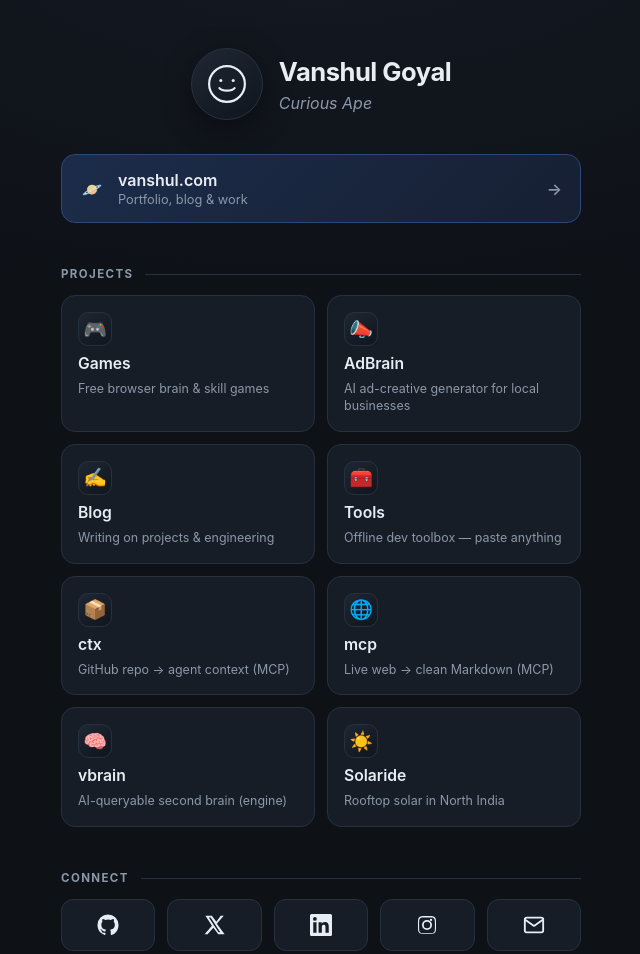
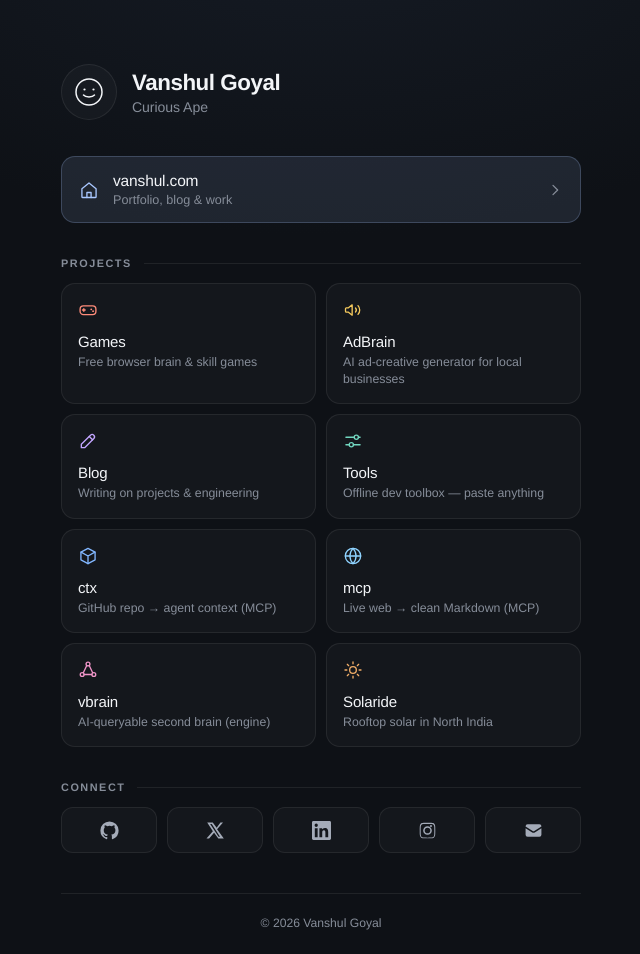
Before and after one commit to vanshulgoyal101/vanshul-links, a website: page index.html in a window 1280 px wide. Shown: the top 954 px of the page, without its empty margins (319-959 px from the left). Drawn offline with Linux system fonts and the light colour scheme.

Commit message:
icon updates

```diff
--- a/index.html
+++ b/index.html
@@ -127,28 +127,33 @@
   <style>
     :root {
       --bg: #0e1116;
-      --bg-grad-1: #141a24;
-      --card: #171d27;
-      --card-hover: #1e2733;
-      --border: #263140;
-      --text: #e8edf4;
-      --muted: #8b98a9;
-      --accent: #6ea8fe;
-      --ring: rgba(110, 168, 254, 0.35);
+      --glow: #161c26;
+      --surface: rgba(255, 255, 255, 0.026);
+      --surface-hover: rgba(255, 255, 255, 0.058);
+      --hairline: rgba(255, 255, 255, 0.075);
+      --hairline-hover: rgba(255, 255, 255, 0.18);
+      --text: #f3f5f8;
+      --muted: #868d99;
+      --icon: #a4abb8;
+      --accent: #a9c7ff;
+      --accent-soft: rgba(169, 199, 255, 0.11);
+      --ring: rgba(243, 245, 248, 0.32);
+      --radius: 14px;
     }
     * { box-sizing: border-box; margin: 0; padding: 0; }
     html { -webkit-text-size-adjust: 100%; text-size-adjust: 100%; }
     body {
-      font-family: -apple-system, BlinkMacSystemFont, "Segoe UI", Roboto, Helvetica, Arial, sans-serif;
+      font-family: "Avenir Next", "Helvetica Neue", Helvetica, Arial, sans-serif;
       color: var(--text);
       background:
-        radial-gradient(1200px 600px at 50% -10%, var(--bg-grad-1), transparent 70%),
+        radial-gradient(900px 520px at 50% -12%, var(--glow), transparent 68%),
         var(--bg);
       min-height: 100dvh;
       display: flex;
       justify-content: center;
-      padding: calc(48px + env(safe-area-inset-top)) 20px calc(48px + env(safe-area-inset-bottom));
+      padding: calc(64px + env(safe-area-inset-top)) 20px calc(56px + env(safe-area-inset-bottom));
       -webkit-font-smoothing: antialiased;
+      text-rendering: optimizeLegibility;
     }
     main {
       width: 100%;
@@ -157,128 +162,142 @@
       flex-direction: column;
       align-items: center;
     }
-    .head { display: flex; align-items: center; gap: 16px; }
+    .head { display: flex; align-items: center; gap: 15px; align-self: flex-start; }
     .head-text { display: flex; flex-direction: column; }
     .avatar {
-      width: 72px; height: 72px;
+      width: 56px; height: 56px;
       border-radius: 50%;
       display: grid; place-items: center;
-      font-size: 40px;
-      background: linear-gradient(145deg, #1e2733, #10151d);
-      border: 1px solid var(--border);
-      box-shadow: 0 8px 30px rgba(0,0,0,0.4);
+      color: var(--text);
+      background: var(--surface);
+      border: 1px solid var(--hairline);
       -webkit-user-select: none;
       user-select: none;
       flex: 0 0 auto;
     }
+    .avatar svg { width: 32px; height: 32px; display: block; }
     h1 {
-      margin-top: 0;
-      font-size: 1.6rem;
-      letter-spacing: -0.02em;
+      font-size: 1.4rem;
+      font-weight: 600;
+      letter-spacing: -0.021em;
     }
     .tagline {
-      margin-top: 6px;
+      margin-top: 3px;
       color: var(--muted);
-      font-size: 1rem;
-      font-style: italic;
+      font-size: .88rem;
+      letter-spacing: -0.005em;
     }
     .links {
       width: 100%;
-      margin-top: 34px;
+      margin-top: 36px;
       display: flex;
       flex-direction: column;
-      gap: 14px;
     }
     .link {
       display: flex;
       align-items: center;
       gap: 14px;
-      padding: 15px 18px;
-      background: var(--card);
-      border: 1px solid var(--border);
-      border-radius: 14px;
+      padding: 15px 17px;
+      background: var(--surface);
+      border: 1px solid var(--hairline);
+      border-radius: var(--radius);
       color: var(--text);
       text-decoration: none;
-      font-weight: 600;
-      font-size: 1rem;
-      transition: transform .15s ease, background .15s ease, border-color .15s ease;
+      font-weight: 550;
+      font-size: .97rem;
+      letter-spacing: -0.01em;
+      transition: background .18s ease, border-color .18s ease;
     }
-    .link .icon { flex: 0 0 24px; height: 24px; display: grid; place-items: center; color: var(--accent); }
-    .link .icon svg { width: 22px; height: 22px; display: block; }
+    .link .icon { flex: 0 0 20px; height: 20px; color: var(--icon); transition: color .18s ease; }
+    .link .icon svg { width: 20px; height: 20px; display: block; }
     .link .label { flex: 1; }
-    .link .sub { display: block; font-weight: 400; font-size: .8rem; color: var(--muted); margin-top: 2px; }
-    .link .chevron { color: var(--muted); flex: 0 0 auto; transition: transform .15s ease; }
+    .link .sub { display: block; font-weight: 400; font-size: .79rem; color: var(--muted); margin-top: 3px; letter-spacing: 0; }
+    .link .chevron { color: var(--muted); flex: 0 0 auto; display: block; transition: transform .18s ease, color .18s ease; }
+    .link .chevron svg { width: 16px; height: 16px; display: block; }
     @media (hover: hover) {
-      .link:hover { background: var(--card-hover); border-color: var(--accent); transform: translateY(-2px); }
+      .link:hover { background: var(--surface-hover); border-color: var(--hairline-hover); }
+      .link:hover .icon, .link:hover .chevron { color: var(--text); }
       .link:hover .chevron { transform: translateX(3px); }
     }
-    .link:active { transform: translateY(0) scale(.99); }
-    .link:focus-visible { outline: none; box-shadow: 0 0 0 3px var(--ring); border-color: var(--accent); }
-    .featured {
-      background: linear-gradient(135deg, #1b2c4a, #172033);
-      border-color: #2c477a;
-    }
-    .section { width: 100%; margin-top: 30px; }
+    .link:active { background: var(--surface-hover); }
+    .link:focus-visible { outline: none; box-shadow: 0 0 0 2px var(--ring); border-color: transparent; }
+    .featured { background: var(--accent-soft); border-color: rgba(169, 199, 255, 0.22); }
+    .featured .icon { color: var(--accent); }
+    .section { width: 100%; margin-top: 34px; }
     .section-label {
       display: flex; align-items: center; gap: 12px;
-      color: var(--muted); font-size: .72rem; font-weight: 700;
-      letter-spacing: .12em; text-transform: uppercase; margin-bottom: 14px;
+      color: var(--muted); font-size: .68rem; font-weight: 600;
+      letter-spacing: .14em; text-transform: uppercase; margin-bottom: 14px;
     }
-    .section-label::after { content: ""; flex: 1; height: 1px; background: var(--border); }
-    .grid { display: grid; grid-template-columns: repeat(2, 1fr); gap: 12px; }
+    .section-label::after { content: ""; flex: 1; height: 1px; background: var(--hairline); }
+    .grid { display: grid; grid-template-columns: repeat(2, 1fr); gap: 10px; }
     .card {
-      display: flex; flex-direction: column; gap: 8px;
-      padding: 16px; background: var(--card); border: 1px solid var(--border);
-      border-radius: 14px; color: var(--text); text-decoration: none;
-      transition: transform .15s ease, background .15s ease, border-color .15s ease;
+      display: flex; flex-direction: column;
+      padding: 16px 16px 15px; background: var(--surface); border: 1px solid var(--hairline);
+      border-radius: var(--radius); color: var(--text); text-decoration: none;
+      transition: background .18s ease, border-color .18s ease;
     }
-    .card .icon {
-      width: 34px; height: 34px; border-radius: 10px; display: grid; place-items: center;
-      font-size: 19px; background: linear-gradient(145deg, #1e2733, #10151d);
-      border: 1px solid var(--border); color: var(--accent);
+    .card .icon { color: var(--icon); height: 20px; margin-bottom: 13px; transition: color .18s ease; }
+    .card .icon svg { width: 20px; height: 20px; display: block; }
+    .card:nth-child(1) .icon { color: #ff8c7a; }
+    .card:nth-child(2) .icon { color: #f4c95d; }
+    .card:nth-child(3) .icon { color: #c3a6ff; }
+    .card:nth-child(4) .icon { color: #72d7c0; }
+    .card:nth-child(5) .icon { color: #82b7ff; }
+    .card:nth-child(6) .icon { color: #8fd3ff; }
+    .card:nth-child(7) .icon { color: #f095c8; }
+    .card:nth-child(8) .icon { color: #f2ae68; }
+    .card .label { font-weight: 550; font-size: .94rem; letter-spacing: -0.01em; }
+    .card .sub { font-weight: 400; font-size: .77rem; color: var(--muted); line-height: 1.4; margin-top: 4px; }
+    @media (hover: hover) {
+      .card:hover { background: var(--surface-hover); border-color: var(--hairline-hover); }
+      .card:hover .icon { color: var(--text); }
     }
-    .card .icon svg { width: 19px; height: 19px; display: block; }
-    .card .label { font-weight: 600; font-size: .98rem; }
-    .card .sub { font-weight: 400; font-size: .78rem; color: var(--muted); line-height: 1.35; }
+    .card:active { background: var(--surface-hover); }
+    .card:focus-visible { outline: none; box-shadow: 0 0 0 2px var(--ring); border-color: transparent; }
+    .socials { display: flex; gap: 10px; }
+    .social {
+      flex: 1 1 0; height: 46px; display: grid; place-items: center;
+      background: var(--surface); border: 1px solid var(--hairline); border-radius: 12px;
+      color: var(--icon);
+      transition: background .18s ease, border-color .18s ease, color .18s ease;
+    }
+    .social svg { width: 19px; height: 19px; display: block; }
     @media (hover: hover) {
-      .card:hover { background: var(--card-hover); border-color: var(--accent); transform: translateY(-2px); }
+      .social:hover { background: var(--surface-hover); border-color: var(--hairline-hover); color: var(--text); }
     }
-    .card:active { transform: translateY(0) scale(.99); }
-    .card:focus-visible { outline: none; box-shadow: 0 0 0 3px var(--ring); border-color: var(--accent); }
-    .socials { display: flex; gap: 12px; }
-    .social {
-      flex: 1 1 0; height: 52px; display: grid; place-items: center;
-      background: var(--card); border: 1px solid var(--border); border-radius: 12px;
-      color: var(--text);
-      transition: transform .15s ease, background .15s ease, border-color .15s ease;
-    }
-    .social svg { width: 22px; height: 22px; display: block; }
-    @media (hover: hover) {
-      .social:hover { background: var(--card-hover); border-color: var(--accent); color: var(--accent); transform: translateY(-2px); }
-    }
-    .social:active { transform: translateY(0) scale(.97); }
-    .social:focus-visible { outline: none; box-shadow: 0 0 0 3px var(--ring); border-color: var(--accent); }
+    .social:active { background: var(--surface-hover); }
+    .social:focus-visible { outline: none; box-shadow: 0 0 0 2px var(--ring); border-color: transparent; }
     @media (prefers-reduced-motion: reduce) {
       * { animation-duration: .001ms !important; transition-duration: .001ms !important; }
-      .link:hover, .card:hover, .social:hover { transform: none; }
+      .link:hover .chevron { transform: none; }
     }
     footer {
+      width: 100%;
       margin-top: 40px;
+      padding-top: 22px;
+      border-top: 1px solid var(--hairline);
       color: var(--muted);
-      font-size: .8rem;
+      font-size: .76rem;
       text-align: center;
     }
     footer a { color: var(--muted); }
+    @media (max-width: 480px) {
+      body { padding-left: 16px; padding-right: 16px; }
+      .links { margin-top: 32px; }
+      .link { padding: 14px 15px; }
+      .card { padding-left: 14px; padding-right: 14px; }
+    }
   </style>
 </head>
 <body>
   <main>
     <header class="head">
       <div class="avatar" aria-hidden="true">
-        <svg viewBox="0 0 64 64" width="44" height="44" fill="none" stroke="#e8edf4" stroke-width="3.2" stroke-linecap="round">
+        <svg viewBox="0 0 64 64" fill="none" stroke="currentColor" stroke-width="3" stroke-linecap="round">
           <circle cx="32" cy="32" r="26"/>
-          <circle cx="23" cy="27" r="2.2" fill="#e8edf4" stroke="none"/>
-          <circle cx="41" cy="27" r="2.2" fill="#e8edf4" stroke="none"/>
+          <circle cx="23" cy="27" r="2.2" fill="currentColor" stroke="none"/>
+          <circle cx="41" cy="27" r="2.2" fill="currentColor" stroke="none"/>
           <path d="M21 38c4 5 18 5 22 0"/>
         </svg>
       </div>
@@ -290,58 +309,78 @@
 
     <nav class="links" aria-label="Projects and profiles">
       <a class="link featured" href="https://vanshul.com" target="_blank" rel="noopener">
-        <span class="icon" aria-hidden="true">🪐</span>
+        <span class="icon" aria-hidden="true">
+          <svg viewBox="0 0 24 24" fill="none" stroke="currentColor" stroke-width="1.6" stroke-linecap="round" stroke-linejoin="round"><path d="M3.5 10.4 12 3.6l8.5 6.8V20a1 1 0 0 1-1 1h-15a1 1 0 0 1-1-1z"/><path d="M9.5 21v-6h5v6"/></svg>
+        </span>
         <span class="label">vanshul.com<span class="sub">Portfolio, blog &amp; work</span></span>
-        <span class="chevron" aria-hidden="true">→</span>
+        <span class="chevron" aria-hidden="true">
+          <svg viewBox="0 0 24 24" fill="none" stroke="currentColor" stroke-width="1.9" stroke-linecap="round" stroke-linejoin="round"><path d="m9 5 7 7-7 7"/></svg>
+        </span>
       </a>
 
       <section class="section" aria-label="Projects">
         <h2 class="section-label">Projects</h2>
         <div class="grid">
           <a class="card" href="https://games.vanshul.com" target="_blank" rel="noopener">
-            <span class="icon" aria-hidden="true">🎮</span>
+            <span class="icon" aria-hidden="true">
+              <svg viewBox="0 0 24 24" fill="none" stroke="currentColor" stroke-width="1.6" stroke-linecap="round" stroke-linejoin="round"><rect x="2.5" y="7" width="19" height="10.5" rx="4"/><path d="M7 10.4v3.2M5.4 12h3.2"/><path d="M15.9 11.2h.01M18.1 13.4h.01" stroke-width="2.2"/></svg>
+            </span>
             <span class="label">Games</span>
             <span class="sub">Free browser brain &amp; skill games</span>
           </a>
 
           <a class="card" href="https://adbrain.vanshul.com" target="_blank" rel="noopener">
-            <span class="icon" aria-hidden="true">📣</span>
+            <span class="icon" aria-hidden="true">
+              <svg viewBox="0 0 24 24" fill="none" stroke="currentColor" stroke-width="1.6" stroke-linecap="round" stroke-linejoin="round"><path d="M3 10.5a1 1 0 0 1 1-1h2.2L11 5.8v12.4l-4.8-3.7H4a1 1 0 0 1-1-1z"/><path d="M15 9.6a3.6 3.6 0 0 1 0 4.8"/><path d="M18 6.8a7.6 7.6 0 0 1 0 10.4"/></svg>
+            </span>
             <span class="label">AdBrain</span>
             <span class="sub">AI ad-creative generator for local businesses</span>
           </a>
 
           <a class="card" href="https://blog.vanshul.com" target="_blank" rel="noopener">
-            <span class="icon" aria-hidden="true">✍️</span>
+            <span class="icon" aria-hidden="true">
+              <svg viewBox="0 0 24 24" fill="none" stroke="currentColor" stroke-width="1.6" stroke-linecap="round" stroke-linejoin="round"><path d="M4 20h4L19 9a2.83 2.83 0 0 0-4-4L4 16z"/><path d="m13.5 6.5 4 4"/></svg>
+            </span>
             <span class="label">Blog</span>
             <span class="sub">Writing on projects &amp; engineering</span>
           </a>
 
           <a class="card" href="https://tools.vanshul.com" target="_blank" rel="noopener">
-            <span class="icon" aria-hidden="true">🧰</span>
+            <span class="icon" aria-hidden="true">
+              <svg viewBox="0 0 24 24" fill="none" stroke="currentColor" stroke-width="1.6" stroke-linecap="round" stroke-linejoin="round"><path d="M3.5 7.5h10M18.5 7.5h2M3.5 16.5h4M12.5 16.5h8"/><circle cx="16" cy="7.5" r="2.5"/><circle cx="10" cy="16.5" r="2.5"/></svg>
+            </span>
             <span class="label">Tools</span>
             <span class="sub">Offline dev toolbox — paste anything</span>
           </a>
 
           <a class="card" href="https://ctx.vanshul.com" target="_blank" rel="noopener">
-            <span class="icon" aria-hidden="true">📦</span>
+            <span class="icon" aria-hidden="true">
+              <svg viewBox="0 0 24 24" fill="none" stroke="currentColor" stroke-width="1.6" stroke-linecap="round" stroke-linejoin="round"><path d="M12 2.8 20.5 7.4v9.2L12 21.2 3.5 16.6V7.4z"/><path d="M3.7 7.3 12 12l8.3-4.7M12 12v9.2"/></svg>
+            </span>
             <span class="label">ctx</span>
             <span class="sub">GitHub repo → agent context (MCP)</span>
           </a>
 
           <a class="card" href="https://mcp.vanshul.com" target="_blank" rel="noopener">
-            <span class="icon" aria-hidden="true">🌐</span>
+            <span class="icon" aria-hidden="true">
+              <svg viewBox="0 0 24 24" fill="none" stroke="currentColor" stroke-width="1.6" stroke-linecap="round" stroke-linejoin="round"><circle cx="12" cy="12" r="9.2"/><path d="M2.8 12h18.4"/><path d="M12 2.8a13.4 13.4 0 0 1 0 18.4 13.4 13.4 0 0 1 0-18.4z"/></svg>
+            </span>
             <span class="label">mcp</span>
             <span class="sub">Live web → clean Markdown (MCP)</span>
           </a>
 
           <a class="card" href="https://vbrain.vanshul.com" target="_blank" rel="noopener">
-            <span class="icon" aria-hidden="true">🧠</span>
+            <span class="icon" aria-hidden="true">
+              <svg viewBox="0 0 24 24" fill="none" stroke="currentColor" stroke-width="1.6" stroke-linecap="round" stroke-linejoin="round"><circle cx="12" cy="4.8" r="2.3"/><circle cx="5" cy="17.4" r="2.3"/><circle cx="19" cy="17.4" r="2.3"/><path d="M10.4 6.8 6.4 15.4M13.6 6.8l4 8.6M7.3 17.4h9.4"/></svg>
+            </span>
             <span class="label">vbrain</span>
             <span class="sub">AI-queryable second brain (engine)</span>
           </a>
 
           <a class="card" href="https://solaride.in" target="_blank" rel="noopener">
-            <span class="icon" aria-hidden="true">☀️</span>
+            <span class="icon" aria-hidden="true">
+              <svg viewBox="0 0 24 24" fill="none" stroke="currentColor" stroke-width="1.6" stroke-linecap="round" stroke-linejoin="round"><circle cx="12" cy="12" r="4"/><path d="M12 2.4v2.2M12 19.4v2.2M2.4 12h2.2M19.4 12h2.2M5.2 5.2l1.6 1.6M17.2 17.2l1.6 1.6M18.8 5.2l-1.6 1.6M6.8 17.2l-1.6 1.6"/></svg>
+            </span>
             <span class="label">Solaride</span>
             <span class="sub">Rooftop solar in North India</span>
           </a>
@@ -368,7 +407,7 @@
           </a>
 
           <a class="social" href="mailto:vanshulg101@gmail.com" rel="me" aria-label="Email" title="Email">
-            <svg viewBox="0 0 24 24" fill="none" stroke="currentColor" stroke-width="2" stroke-linecap="round" stroke-linejoin="round"><rect x="2" y="4" width="20" height="16" rx="2"/><path d="m2 6 10 7 10-7"/></svg>
+            <svg viewBox="0 0 24 24" fill="currentColor"><path d="M4.6 4h14.8A2.6 2.6 0 0 1 22 6.6v.32l-9.47 5.87a1 1 0 0 1-1.06 0L2 6.92V6.6A2.6 2.6 0 0 1 4.6 4Z"/><path d="M2 9.27v8.13A2.6 2.6 0 0 0 4.6 20h14.8a2.6 2.6 0 0 0 2.6-2.6V9.27l-8.42 5.22a2.99 2.99 0 0 1-3.16 0L2 9.27Z"/></svg>
           </a>
         </div>
       </section>
```
Also changed, not shown: 404.html (+23 -21 lines).
